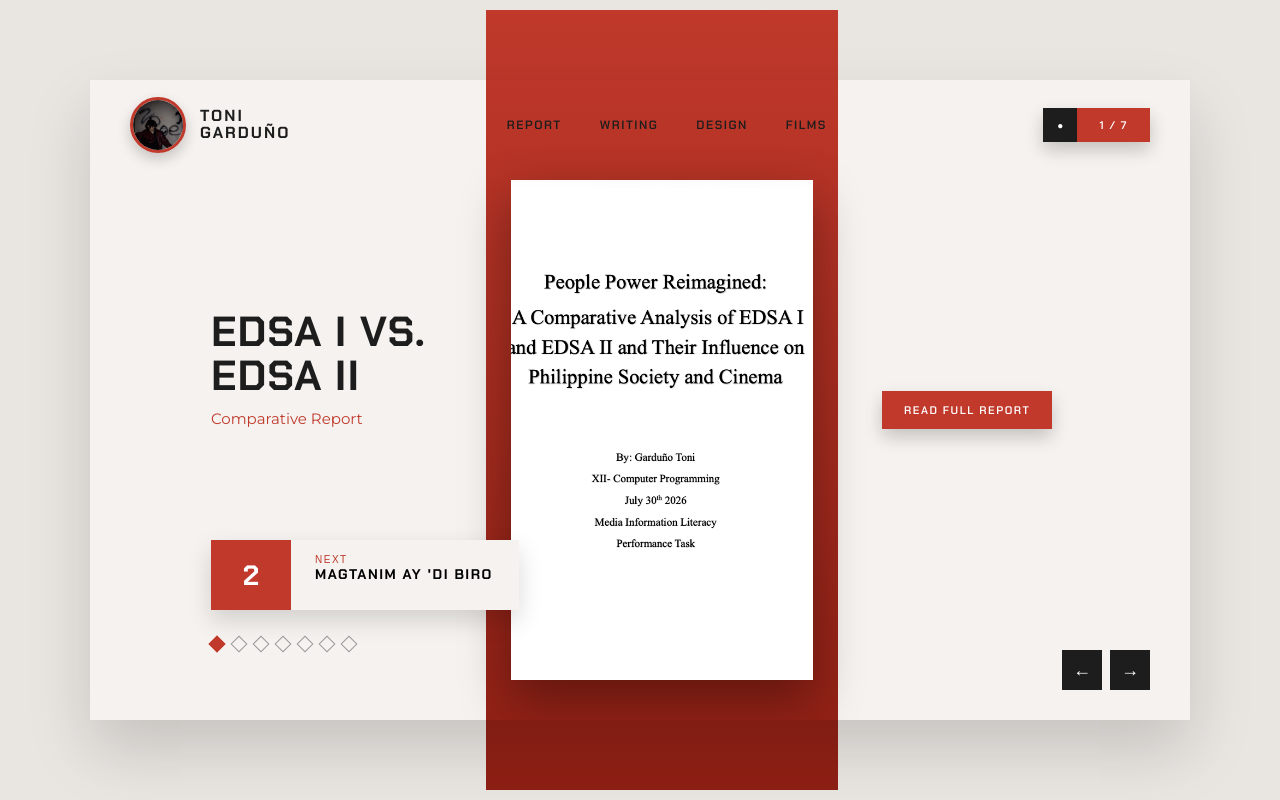
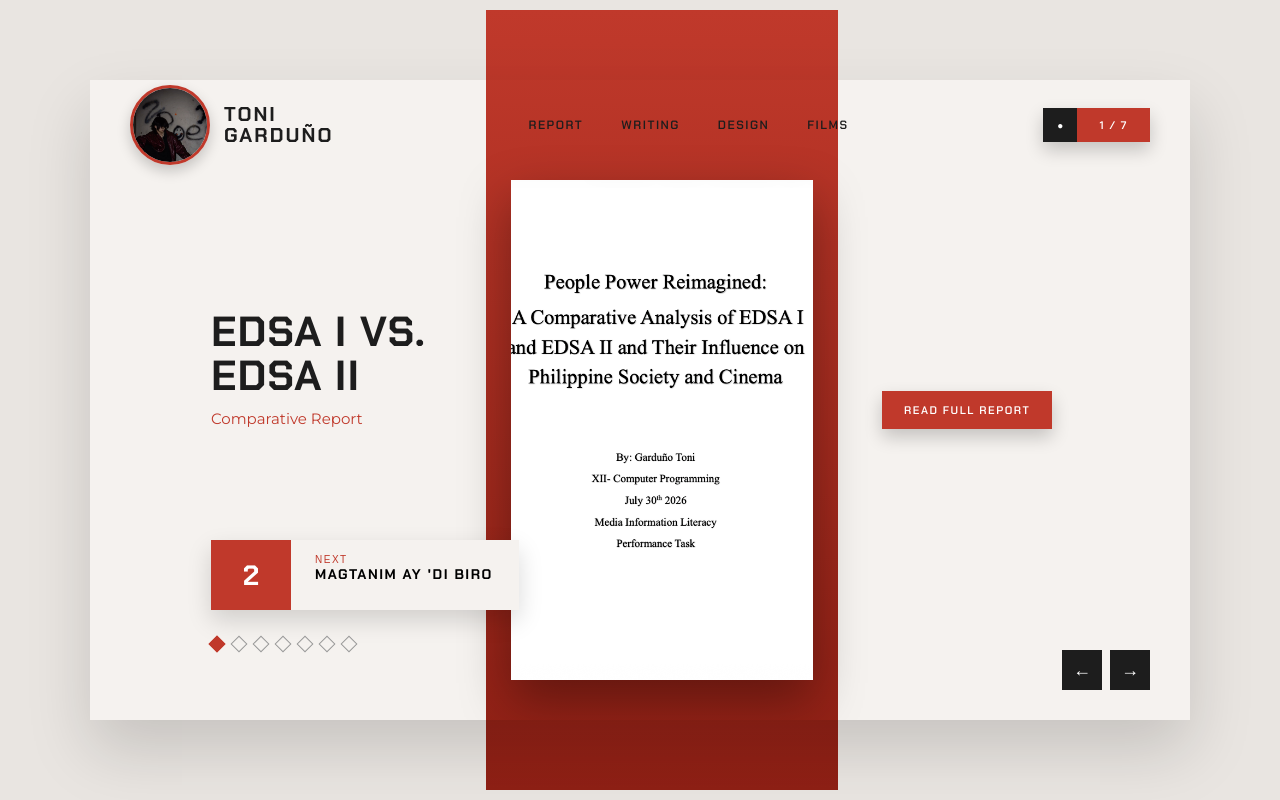
Before and after one commit to AGT-42/finalsmil, a plain HTML site: page index.html in a window 1280 px wide. Drawn offline with Linux system fonts and the light colour scheme.

Commit message:
Update index.html

```diff
--- a/index.html
+++ b/index.html
@@ -10,8 +10,8 @@
   <style>
     .profile { display: flex; align-items: center; gap: 14px; }
     .profile img {
-      width: 56px;
-      height: 56px;
+      width: 80px;
+      height: 80px;
       object-fit: cover;
       object-position: top;
       border-radius: 50%;
@@ -23,7 +23,7 @@
       flex-direction: column;
       font-family: var(--font-head);
       font-weight: 700;
-      font-size: 16px;
+      font-size: 20px;
       line-height: 1.05;
       letter-spacing: 2px;
       text-transform: uppercase;
```
